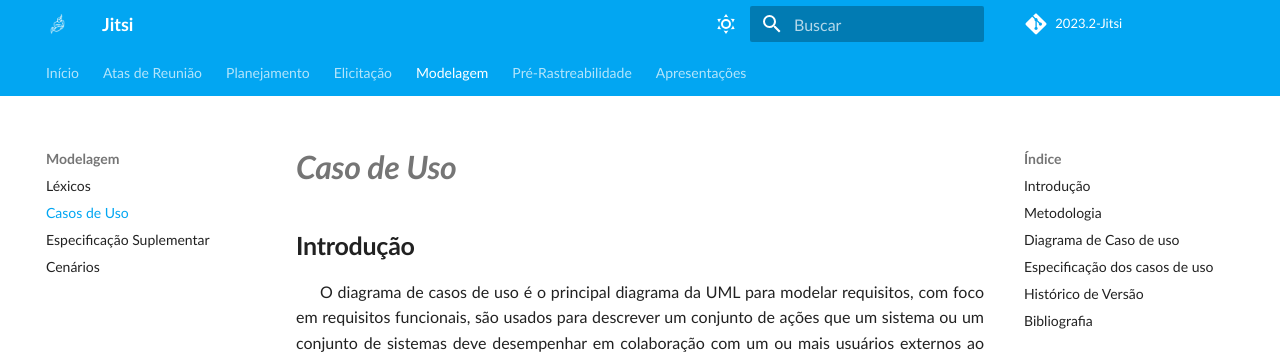
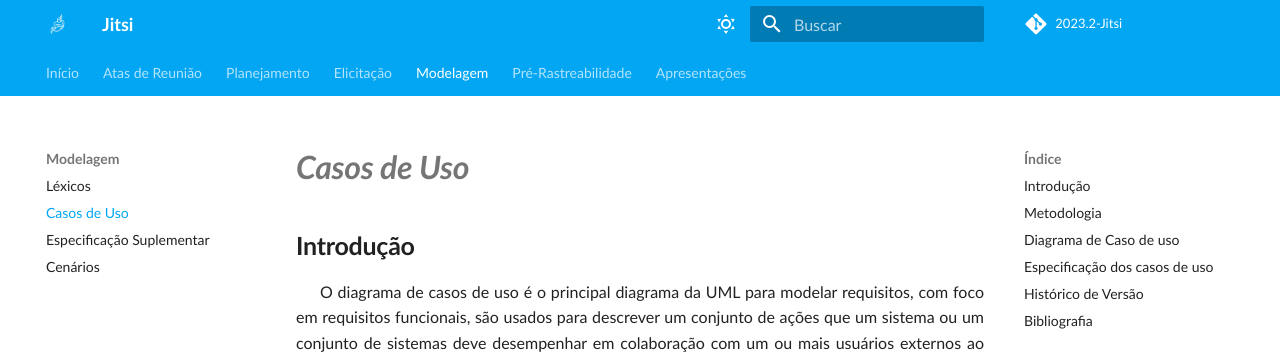
Before and after one commit to Requisitos-de-Software/2023.2-Jitsi, an MkDocs documentation site: the page built from docs/Modelagem/casoDeUso.md, in a window 1280 px wide and 900 px high. Shown: the top 354 px of the window. Built offline with MkDocs 1.6.1 and Material for MkDocs 9.7.7, drawn with Linux system fonts in a browser that asks for light colours; some web fonts are replaced; comment, search, counter and statistics services are not loaded.

```diff
--- a/docs/Modelagem/casoDeUso.md
+++ b/docs/Modelagem/casoDeUso.md
@@ -1,4 +1,4 @@
-# ***Caso de Uso***
+# ***Casos de Uso***
 
 ## **Introdução**
 <p align="justify">
```
Also changed, not shown: docs/Modelagem/especificacaoSuplementar.md (+1 -1 lines).
